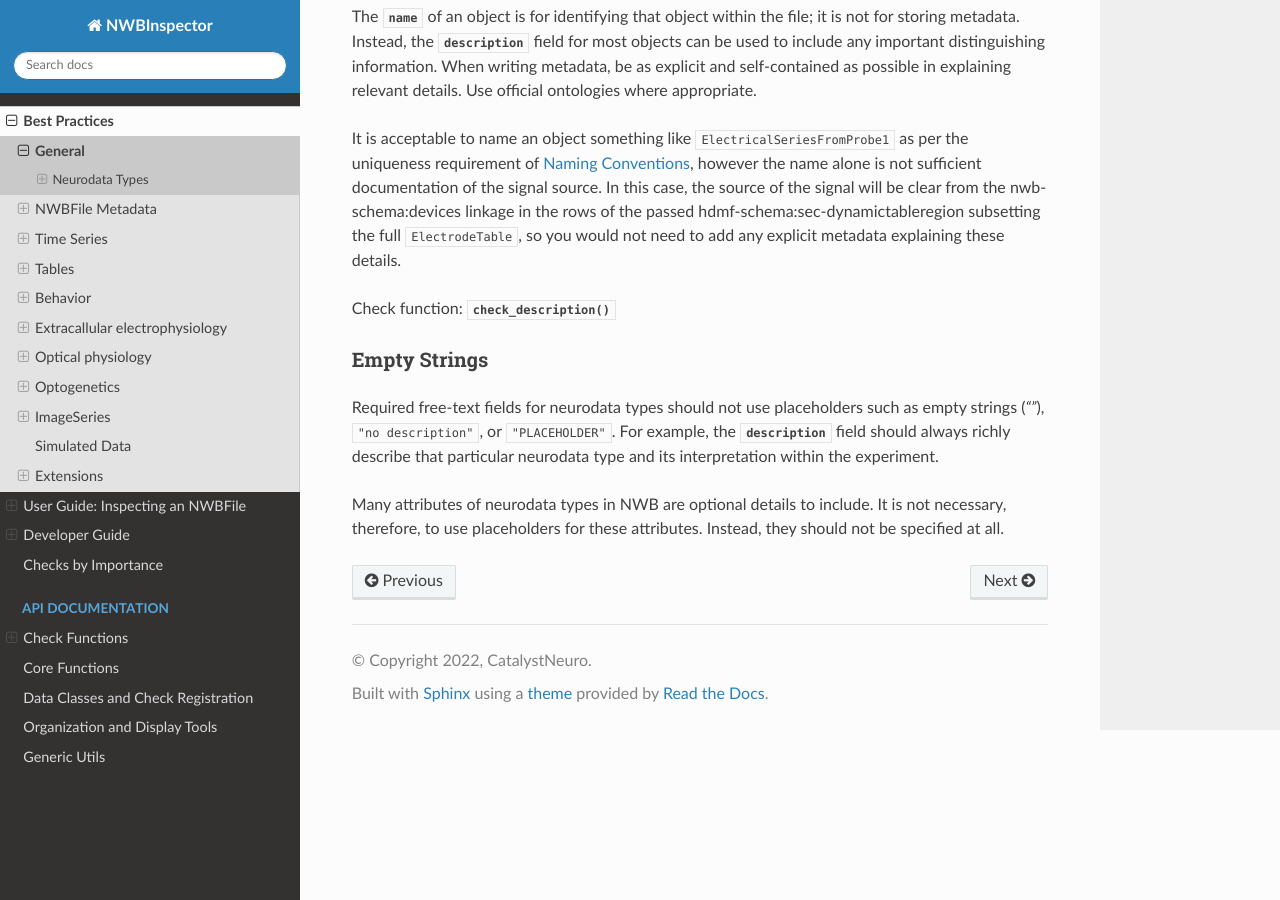
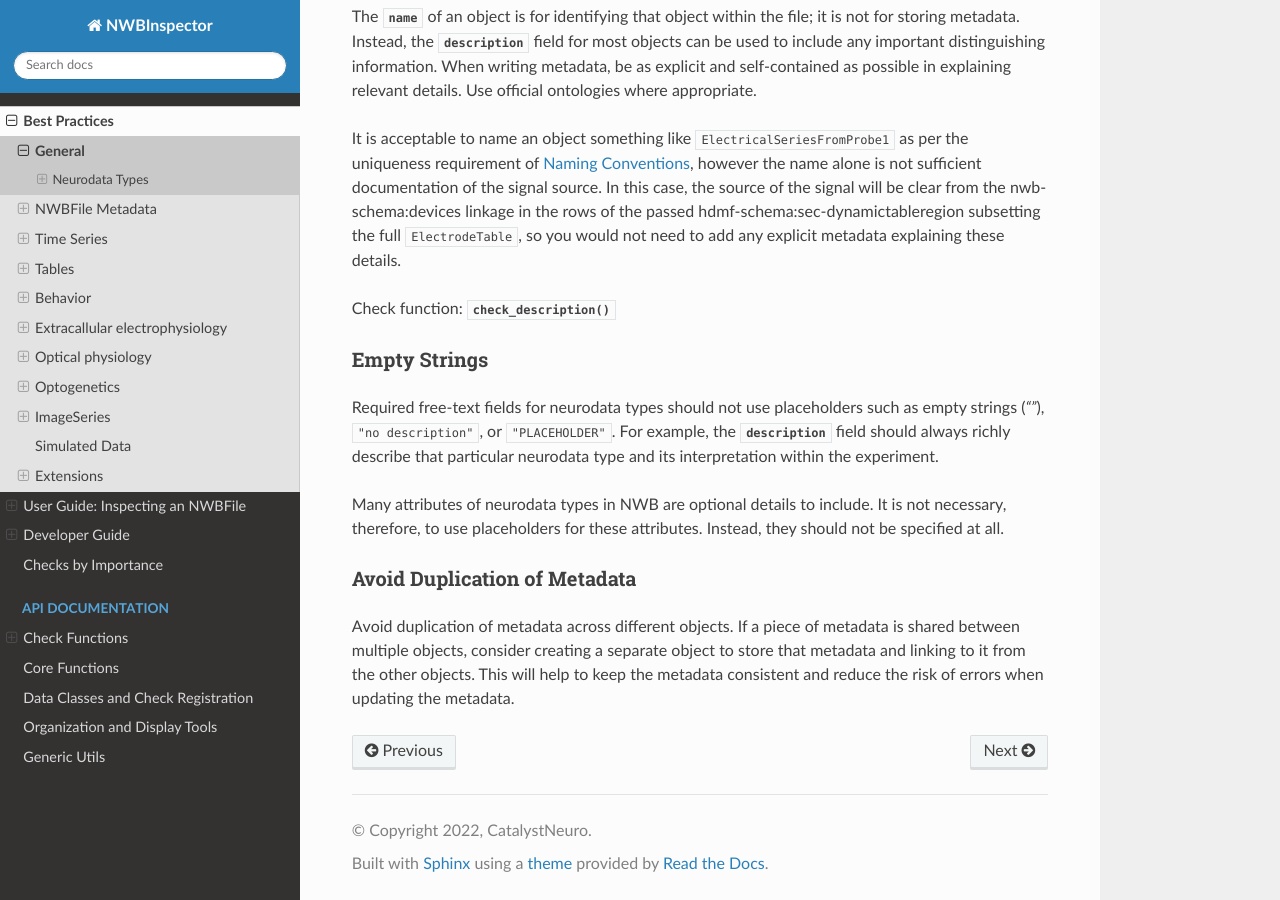
Before and after one commit to NeurodataWithoutBorders/nwbinspector, a Sphinx documentation site: the page built from docs/best_practices/general.rst, in a window 1280 px wide and 900 px high, scrolled down 1017 px. Built offline with Sphinx 7.4.7 and the Read the Docs theme 2.0.0, drawn with Linux system fonts in a browser that asks for light colours; the version number could not be read and is left out.

Commit message:
Add documentation about duplicated metadata in `Electrodes` (#442)
* add documentation about duplicated metadata

* [pre-commit.ci] auto fixes from pre-commit.com hooks

for more information, see https://pre-commit.ci

---------

Co-authored-by: pre-commit-ci[bot] <66853113+pre-commit-ci[bot]@users.noreply.github.com>

```diff
--- a/docs/best_practices/ecephys.rst
+++ b/docs/best_practices/ecephys.rst
@@ -58,6 +58,12 @@ For relative position of an electrode on a probe, use ``rel_x``, ``rel_y``, and
 that are close enough to share a neuron.
 
 
+Avoid Duplication of Metadata
+~~~~~~~~~~~~~~~~~~~~~~~~~~~~~
+
+The ``ElectrodeTable`` should not contain redundant information that is present somewhere else within the :ref:`nwb-schema:sec-NWBFile` . Avoid adding columns to the `ElectrodeTable` that correspond to properties of the :ref:`nwb-schema:sec-ElectricalSeries` such as ``unit``, ``offsets`` or ``channel gains`` These properties should be stored in the corresponding attributes of the :ref:`nwb-schema:sec-ElectricalSeries` object.
+
+As a concrete example, the package objects from the `SpikeInterface <https://spikeinterface.readthedocs.io/en/latest/>`__ package contain two properties named ``gain_to_uv`` and ``offset_to_uv`` that are used to convert the raw data to microvolts. These properties should not be stored in the `ElectrodeTable` but rather in the ``ElectricalSeries`` object as ``channel_conversion`` and ``offset`` respectively.
 
 Units Table
 -----------
--- a/docs/best_practices/general.rst
+++ b/docs/best_practices/general.rst
@@ -68,3 +68,9 @@ Empty Strings
 Required free-text fields for neurodata types should not use placeholders such as empty strings (`""`), ``"no description"``, or ``"PLACEHOLDER"``. For example, the :py:attr:`description` field should always richly describe that particular neurodata type and its interpretation within the experiment.
 
 Many attributes of neurodata types in NWB are optional details to include. It is not necessary, therefore, to use placeholders for these attributes. Instead, they should not be specified at all.
+
+
+Avoid Duplication of Metadata
+~~~~~~~~~~~~~~~~~~~~~~~~~~~~~
+
+Avoid duplication of metadata across different objects. If a piece of metadata is shared between multiple objects, consider creating a separate object to store that metadata and linking to it from the other objects. This will help to keep the metadata consistent and reduce the risk of errors when updating the metadata.
```
